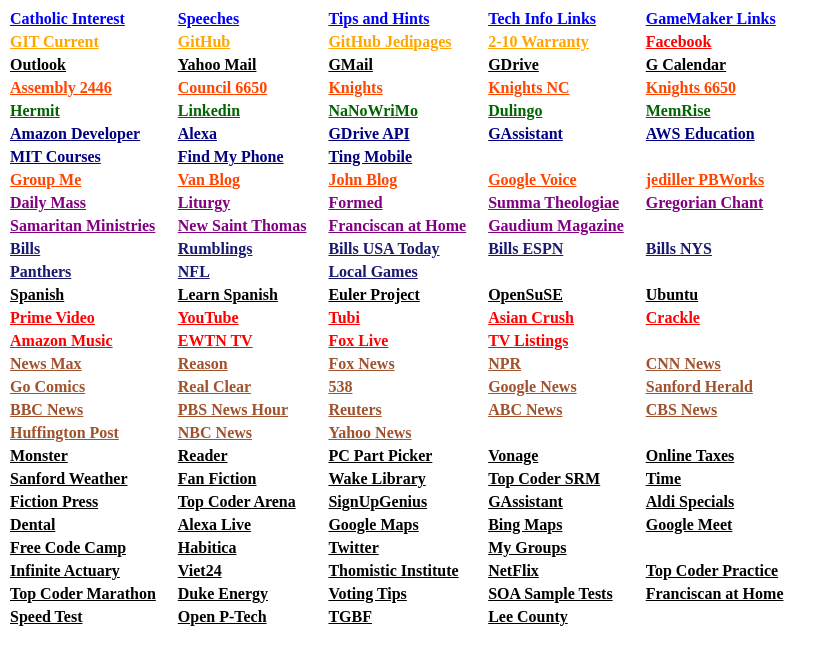
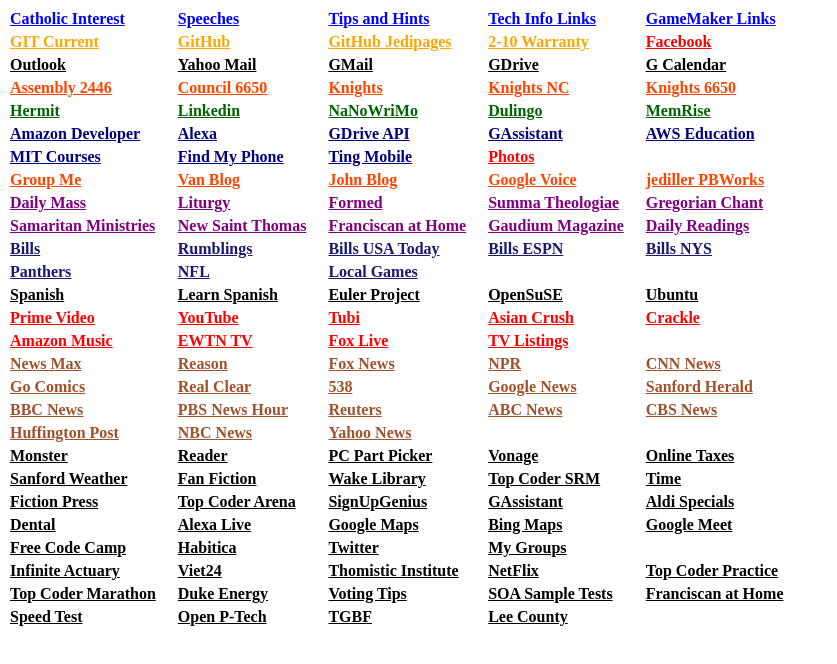
Before and after one commit to jediller/jediller.github.io, a plain HTML site: page jedillerHome.html in a window 1280 px wide. Shown: the whole page, without its empty margins (0-837 px from the left). Drawn offline with Linux system fonts and the light colour scheme.

Commit message:
Photos & Daily Readings

```diff
--- a/jedillerHome.html
+++ b/jedillerHome.html
@@ -67,6 +67,8 @@ th, td {
         myLink("MIT Courses","https://ocw.mit.edu/",newRow=true)
         myLink("Find My Phone","https://myaccount.google.com/find-your-phone?hl=en")
         myLink("Ting Mobile","https://ting.com/internet")
+        window.coloring = 'Red'
+        myLink("Photos","https://photos.google.com/")
 
         window.coloring = "OrangeRed"
         myLink('Group Me','https://web.groupme.com/chats',newRow=true);
@@ -86,6 +88,7 @@ th, td {
         myLink('New Saint Thomas','https://newsaintthomas.com/')
         myLink('Franciscan at Home','https://franciscanathome.com/user')
         myLink("Gaudium Magazine","https://www.gaudiummag.com/")
+        myLink("Daily Readings","https://bible.usccb.org/daily-bible-reading")
 
         window.coloring = "MidnightBlue"
         myLink('Bills',"http://buffalobills.com/",newRow=true)
```
